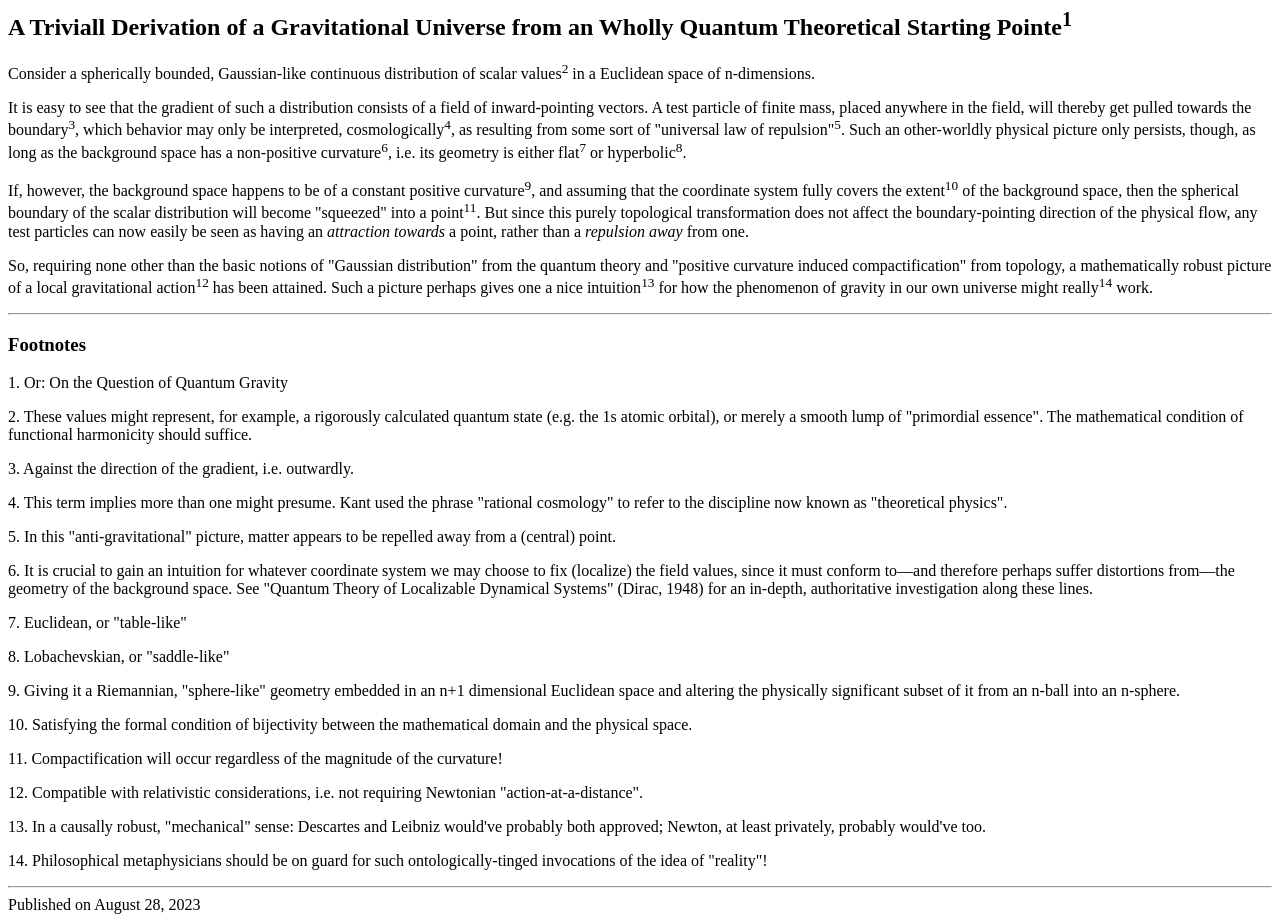
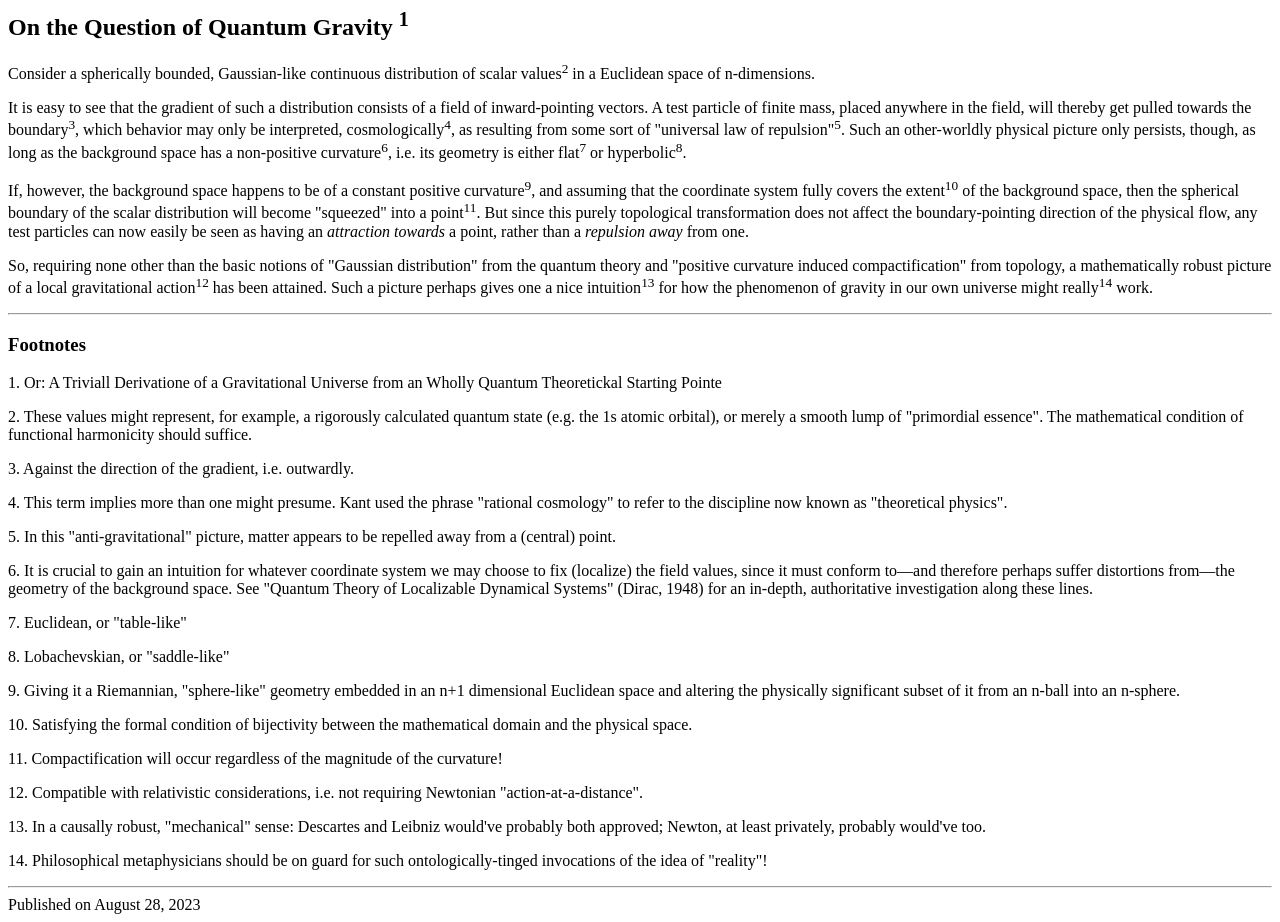
Before and after one commit to dennykane/linuxontheweb.github.io, a plain HTML site: page docs/qg.html in a window 1280 px wide. Drawn offline with Linux system fonts and the light colour scheme.

Commit message:
ACK! THBBFT!

```diff
--- a/docs/qg.html
+++ b/docs/qg.html
@@ -9,8 +9,8 @@ On the Question of Quantum Gravity
 
 <h2>
 
-A Triviall Derivation of a Gravitational Universe from an Wholly Quantum
-Theoretical Starting Pointe<sup>1</sup>
+On the Question of Quantum Gravity
+<sup>1</sup>
 
 </h2>
 
@@ -55,7 +55,8 @@ for how the phenomenon of gravity in our own universe might really<sup>14</sup>
 Footnotes
 </h3>
 
-<p> 1. Or: On the Question of Quantum Gravity
+<p> 1. Or: A Triviall Derivatione of a Gravitational Universe from an Wholly Quantum
+Theoretickal Starting Pointe
 
 <p>
 
```
